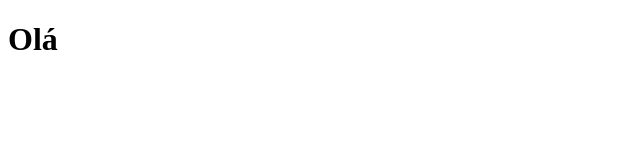
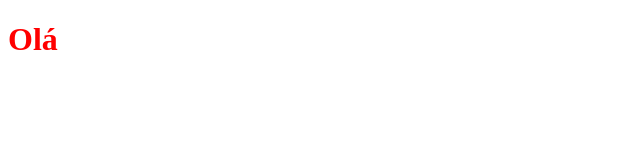
Before and after one commit to danilosalvador/ignews, a Next.js app: page / in a window 1280 px wide. Shown: the top 160 px of the page, without its empty margins (0-640 px from the left). Built offline with nearby package versions, Linux system fonts and the light colour scheme.

Commit message:
Estilização com SASS

```diff
--- a/package.json
+++ b/package.json
@@ -10,7 +10,8 @@
   "dependencies": {
     "next": "10.1.3",
     "react": "17.0.2",
-    "react-dom": "17.0.2"
+    "react-dom": "17.0.2",
+    "sass": "^1.32.8"
   },
   "devDependencies": {
     "@types/node": "^14.14.39",
--- a/src/pages/index.tsx
+++ b/src/pages/index.tsx
@@ -1,5 +1,7 @@
+import styles from '../../styles/home.module.scss';
+
 export default function Home() {
   return (
-    <h1>Olá</h1>
+    <h1 className={styles.title}>Olá</h1>
   )
 }
--- /dev/null
+++ b/styles/home.module.scss
@@ -0,0 +1,3 @@
+.title {
+  color: red;
+}
```
Also changed, not shown: 1 other file (tests, documents, lock files or other folders).
